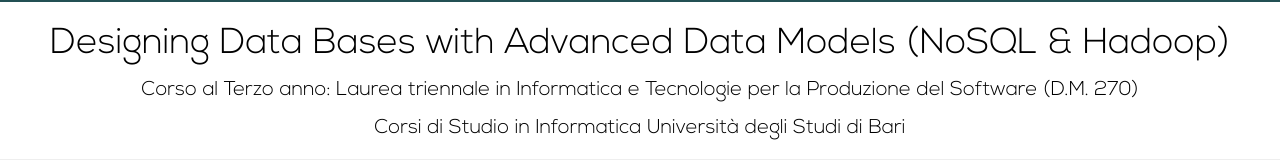
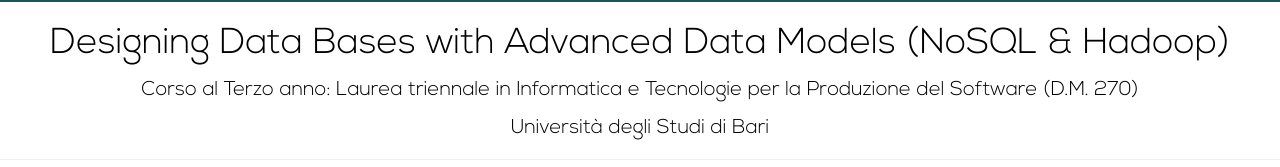
Before and after one commit to fabiofumarola/nosql, a plain HTML site: page index.html in a window 1280 px wide. Shown: the top 167 px of the page. Drawn offline with Linux system fonts and the light colour scheme; some packages are replaced by stand-ins of ours.

Commit message:
removed duplicated corso

```diff
--- a/index.html
+++ b/index.html
@@ -75,7 +75,7 @@
           <div class="page-header" style="text-align: center">
               <h2>Designing Data Bases with Advanced Data Models (NoSQL & Hadoop)</h2>
               <h4><a href="http://informatica.di.uniba.it/laurea_produzione3/index.htm">Corso al Terzo anno: Laurea triennale in Informatica e Tecnologie per la Produzione del Software (D.M. 270)</a></h4>
-              <h4><a href="http://www.uniba.it/ricerca/dipartimenti/informatica">Corsi di Studio in Informatica </a> <a href="http://www.uniba.it/">Università degli Studi di Bari</a></h4>
+              <h4><a href="http://www.uniba.it/">Università degli Studi di Bari</a></h4>
 
               <h5>
           </div>
```
